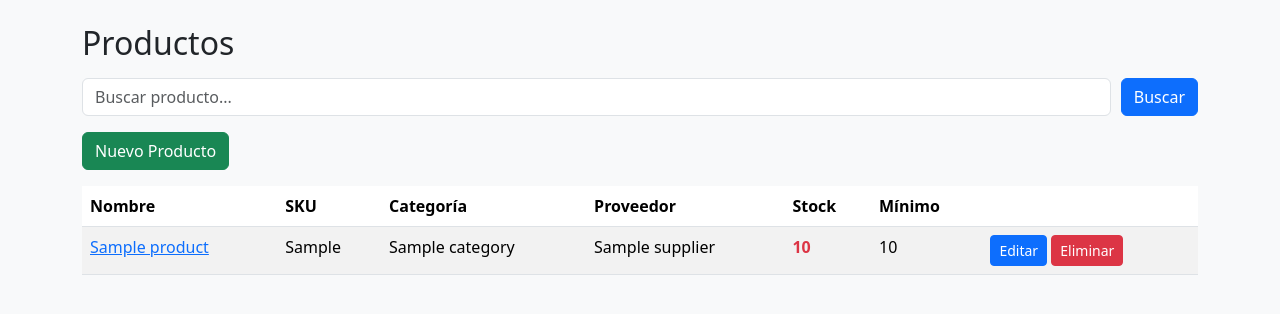
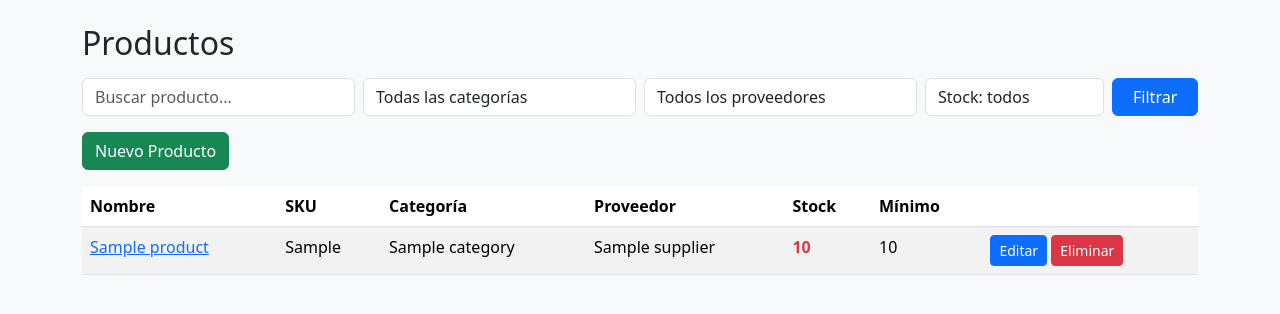
Before and after one commit to ASCiiLex/SistemaInventario_Django, a Django app: page /productos/ in a window 1280 px wide. Shown: the part 56-370 px from the top of the page. Run offline with Django 4.2, Linux system fonts and the light colour scheme; tables that the repository leaves empty hold one stand-in row (values such as "Sample post").

Commit message:
Filtrado mejorado

```diff
--- a/products/templates/products/list.html
+++ b/products/templates/products/list.html
@@ -3,9 +3,43 @@
 {% block content %}
 <h2 class="mb-3">Productos</h2>
 
-<form method="GET" class="mb-3 d-flex" style="gap: 10px;">
-    <input type="text" name="q" value="{{ search }}" class="form-control" placeholder="Buscar producto...">
-    <button class="btn btn-primary">Buscar</button>
+<form method="GET" class="mb-3 row g-2">
+    <div class="col-md-3">
+        <input type="text" name="q" value="{{ search }}" class="form-control" placeholder="Buscar producto...">
+    </div>
+
+    <div class="col-md-3">
+        <select name="category" class="form-control">
+            <option value="">Todas las categorías</option>
+            {% for c in categories %}
+                <option value="{{ c.id }}" {% if category_id|default:'' == c.id|stringformat:'s' %}selected{% endif %}>
+                    {{ c.name }}
+                </option>
+            {% endfor %}
+        </select>
+    </div>
+
+    <div class="col-md-3">
+        <select name="supplier" class="form-control">
+            <option value="">Todos los proveedores</option>
+            {% for s in suppliers %}
+                <option value="{{ s.id }}" {% if supplier_id|default:'' == s.id|stringformat:'s' %}selected{% endif %}>
+                    {{ s.name }}
+                </option>
+            {% endfor %}
+        </select>
+    </div>
+
+    <div class="col-md-2">
+        <select name="stock" class="form-control">
+            <option value="">Stock: todos</option>
+            <option value="low" {% if stock_filter == "low" %}selected{% endif %}>Solo bajo mínimo</option>
+        </select>
+    </div>
+
+    <div class="col-md-1 d-grid">
+        <button class="btn btn-primary">Filtrar</button>
+    </div>
 </form>
 
 <a href="{% url 'product_create' %}" class="btn btn-success mb-3">Nuevo Producto</a>
--- a/products/views.py
+++ b/products/views.py
@@ -1,20 +1,43 @@
 from django.shortcuts import render, redirect, get_object_or_404
 from django.urls import reverse
+from django.db.models import F
 from .models import Product
+from categories.models import Category
+from suppliers.models import Supplier
 from .forms import ProductForm
 
 
 def product_list(request):
     search = request.GET.get("q", "")
+    category_id = request.GET.get("category", "")
+    supplier_id = request.GET.get("supplier", "")
+    stock_filter = request.GET.get("stock", "")  # all / low
 
-    products = Product.objects.all()
+    products = Product.objects.select_related("category", "supplier").all()
 
     if search:
         products = products.filter(name__icontains=search)
 
+    if category_id:
+        products = products.filter(category_id=category_id)
+
+    if supplier_id:
+        products = products.filter(supplier_id=supplier_id)
+
+    if stock_filter == "low":
+        products = products.filter(stock__lte=F("min_stock"))
+
+    categories = Category.objects.all()
+    suppliers = Supplier.objects.all()
+
     context = {
         "products": products,
         "search": search,
+        "category_id": category_id,
+        "supplier_id": supplier_id,
+        "stock_filter": stock_filter,
+        "categories": categories,
+        "suppliers": suppliers,
     }
     return render(request, "products/list.html", context)
 
```
Also changed, not shown: movements/templates/movements/list.html (+26 -1 lines), movements/views.py (+25 -1 lines).
